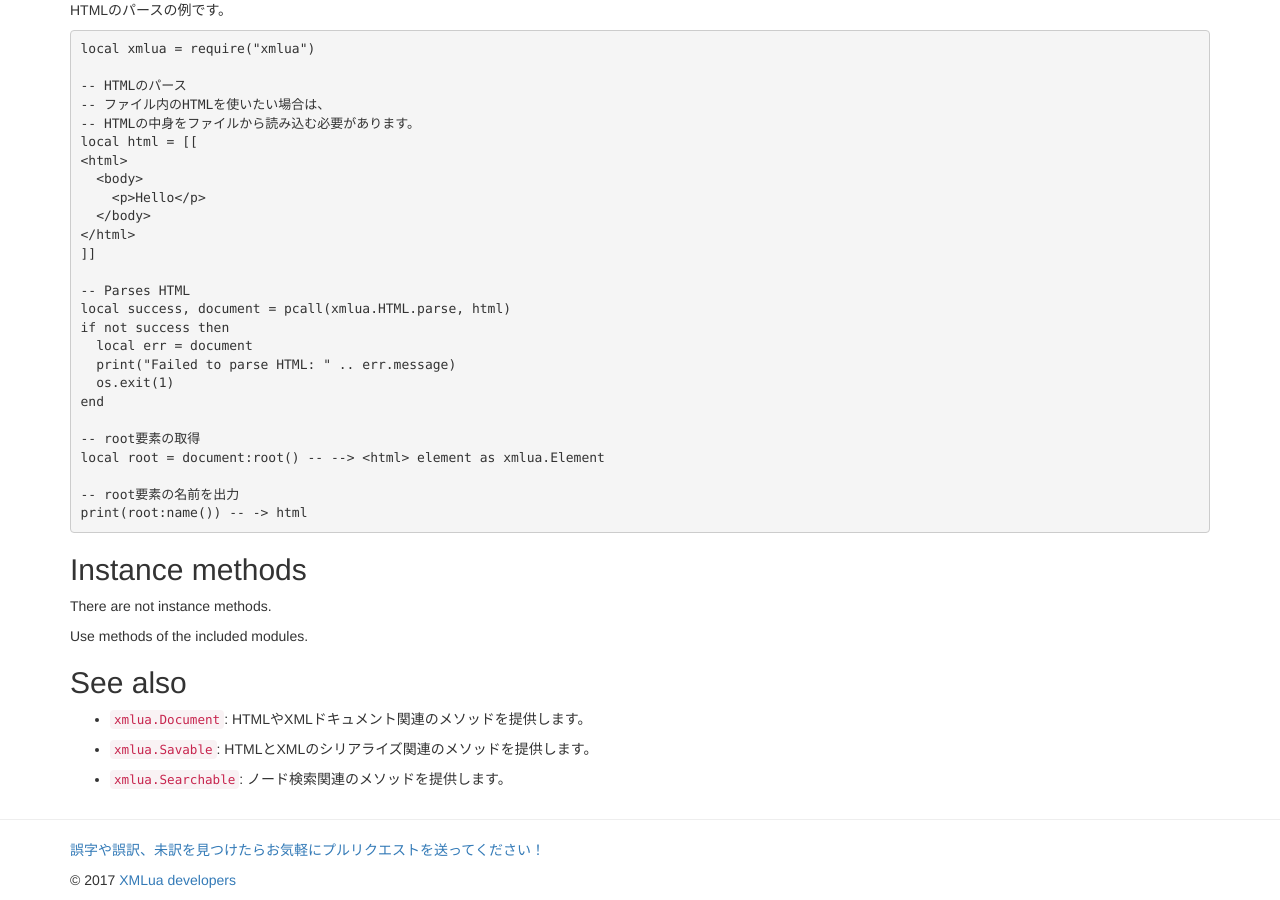
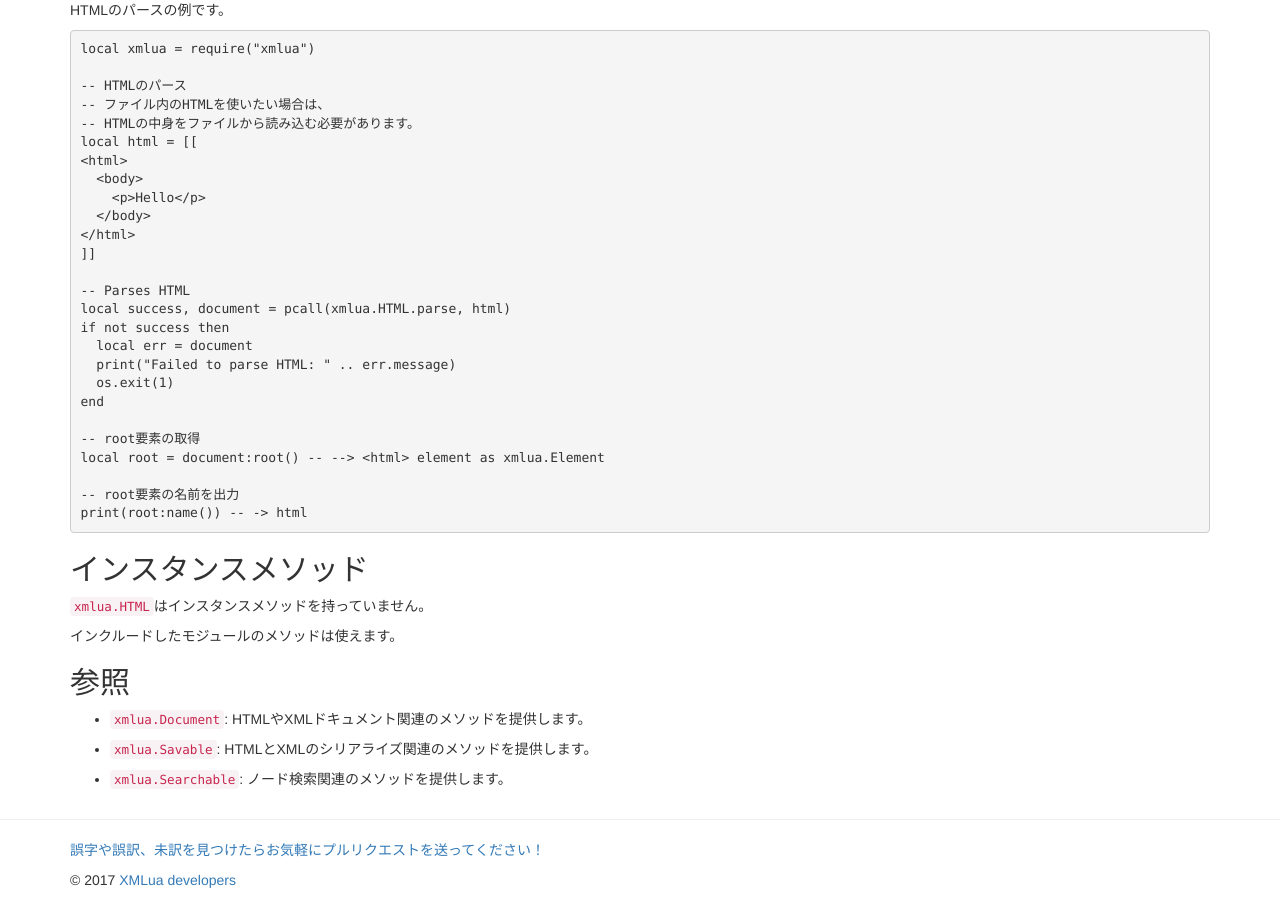
Before and after one commit to clear-code/xmlua, a Jekyll site: the page built from docs/ja/reference/html.md, in a window 1280 px wide and 900 px high, scrolled down 716 px. Built offline with Jekyll 4.4.1, drawn with Linux system fonts in a browser that asks for light colours; our own code applies the rules of GitHub Pages for plain Markdown files.

Commit message:
doc: Translate into Japanese of `Instance method` and `See also` of html.md

````diff
--- a/docs/ja/reference/html.md
+++ b/docs/ja/reference/html.md
@@ -69,13 +69,13 @@ local root = document:root() -- --> <html> element as xmlua.Element
 print(root:name()) -- -> html
 ```
 
-## Instance methods
+## インスタンスメソッド
 
-There are not instance methods.
+`xmlua.HTML`はインスタンスメソッドを持っていません。
 
-Use methods of the included modules.
+インクルードしたモジュールのメソッドは使えます。
 
-## See also
+## 参照
 
   * [`xmlua.Document`][document]: HTMLやXMLドキュメント関連のメソッドを提供します。
 
````
Also changed, not shown: 1 other file.
